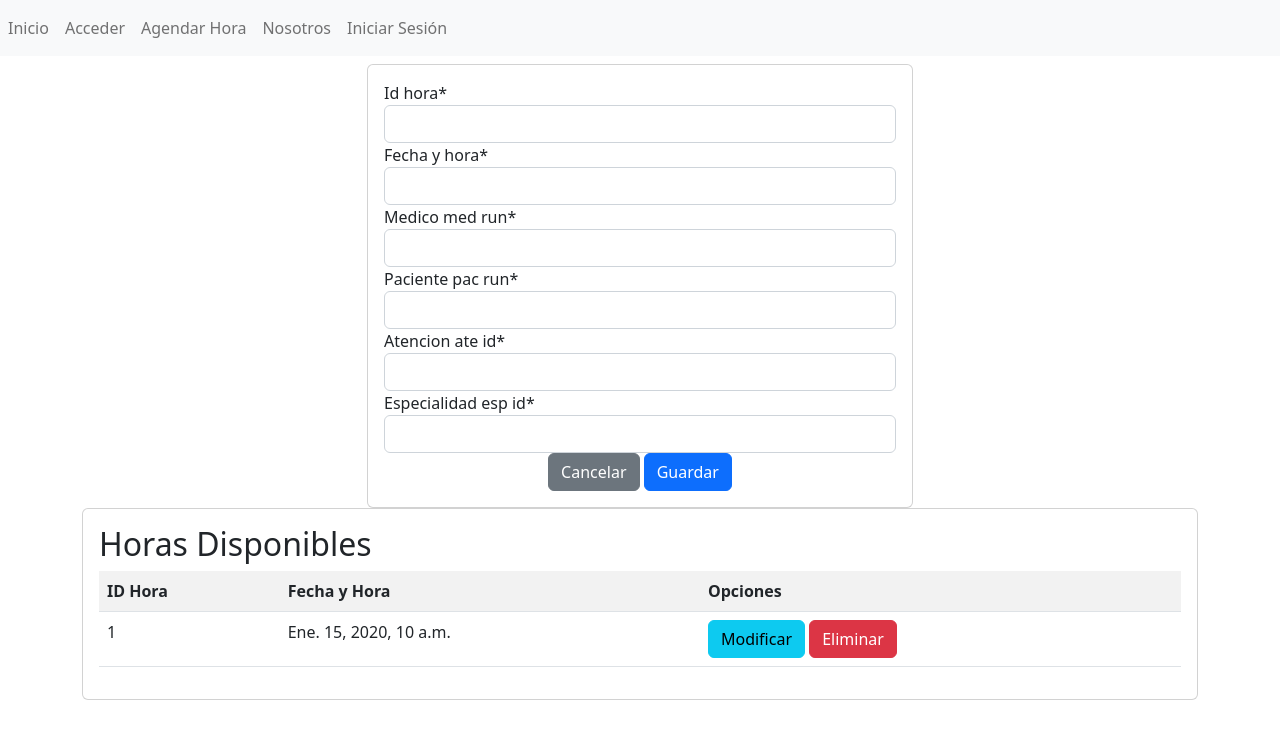
After one commit to NeeckoT/P-gina-CenMedGalenos, a Django app: page /secretaria/horas/ in a window 1280 px wide. The commit adds this page. Shown: the top 739 px of the page. Run offline with Django 3.2, Linux system fonts and the light colour scheme; tables that the repository leaves empty hold one stand-in row (values such as "Sample post"); some libraries are stand-ins or nearby versions.

Commit message:
CRUD Secretaria - 23-11-2023 / Agregar, modificar, eliminar horas disponibles a pacientes.

```diff
--- a/Sistema/ADMIn.txt
+++ b/Sistema/ADMIn.txt
@@ -1,3 +1,7 @@
 admin
 12345
 admin@admin.com
+
+admin
+nii.torres@duocuc.cl
+CentroMedicoGalenos
--- a/Sistema/sistema/centromedico/forms.py
+++ b/Sistema/sistema/centromedico/forms.py
@@ -3,6 +3,8 @@ from tempus_dominus.widgets import DatePicker
 from .models import Hora, Medico, Especialidad
 from .models import Paciente
 from .models import Atencion
+
+from django.contrib.auth.forms import UserCreationForm
 #from .models import Usuario
 #from .models import HorasAtencionMedico
 
@@ -50,3 +52,10 @@ class GenerarHorasForm(forms.Form):
         if not Medico.objects.filter(med_run=med_run).exists():
             raise forms.ValidationError("No se encontró un médico con este med_run.")
         return med_run
+
+
+
+
+
+class CustomUserCreationForm(UserCreationForm):
+    pass
--- a/Sistema/sistema/centromedico/models.py
+++ b/Sistema/sistema/centromedico/models.py
@@ -2,12 +2,14 @@ from django.db import models
 
 class Afp(models.Model):
     class Meta:
-        db_table = 'Afp'
+        db_table = 'afp'
     id_afp = models.IntegerField(primary_key=True)
     afp = models.CharField(max_length=50)
     descuento_afp = models.IntegerField()
 
 class Atencion(models.Model):
+    class Meta:
+        db_table = 'atencion'
     ate_id = models.IntegerField(primary_key=True)
     fecha_atencion = models.DateField()
     hr_atencion = models.CharField(max_length=5)
@@ -18,20 +20,28 @@ class Atencion(models.Model):
     centro_medico_id_centro_medico = models.IntegerField(null=True)
 
 class Cargo(models.Model):
+    class Meta:
+        db_table = 'cargo'
     car_id = models.IntegerField(primary_key=True)
     nombre = models.CharField(max_length=30)
 
 class CentroMedico(models.Model):
+    class Meta:
+        db_table = 'centro_medico'
     id_centro_medico = models.IntegerField(primary_key=True)
     centro_medico = models.CharField(max_length=50)
     fono_centro = models.IntegerField()
     direccion_id_direccion = models.IntegerField(null=True)
 
 class Comuna(models.Model):
+    class Meta:
+        db_table = 'comuna'
     id_comuna = models.IntegerField(primary_key=True)
     comuna = models.CharField(max_length=50)
 
 class DetalleAtenMedicasMensuales(models.Model):
+    class Meta:
+        db_table = 'detalle_atenmedicas_mensuales'
     mes_anno_atencion = models.CharField(max_length=7)
     atencion_ate_id = models.IntegerField(primary_key=True)
     paciente = models.CharField(max_length=100)
@@ -40,11 +50,15 @@ class DetalleAtenMedicasMensuales(models.Model):
     costo_atencion = models.IntegerField()
 
 class Direccion(models.Model):
+    class Meta:
+        db_table = 'direccion'
     id_direccion = models.IntegerField(primary_key=True)
     direccion = models.CharField(max_length=100)
     comuna_id_comuna = models.IntegerField()
 
 class Empleado(models.Model):
+    class Meta:
+        db_table = 'empleado'
     id_empleado = models.IntegerField(primary_key=True)
     rut_empleado = models.IntegerField()
     dv_empleado = models.CharField(max_length=1)
@@ -61,25 +75,32 @@ class Empleado(models.Model):
     afp_id_afp = models.IntegerField()
 
 class ErroresProceso(models.Model):
+    class Meta:
+        db_table = 'errores_proceso'
     id_error = models.IntegerField(primary_key=True)
     subprograma_error = models.CharField(max_length=150)
     descripcion_error = models.CharField(max_length=500)
 
 
 class Especialidad(models.Model):
+    class Meta:
+        db_table = 'especialidad'
     esp_id = models.IntegerField(primary_key=True)
     nombre = models.CharField(max_length=25)
 
 class Hora(models.Model):
+    class Meta:
+        db_table = 'hora'
     id_hora = models.IntegerField(primary_key=True)
-    fecha_y_hora = models.DateField()
+    fecha_y_hora = models.DateTimeField()
+    medico_med_run = models.IntegerField(null=False)
     paciente_pac_run = models.IntegerField(null=True)
     atencion_ate_id = models.IntegerField()
     especialidad_esp_id = models.IntegerField()
 
 class Medico(models.Model):
     class Meta:
-        db_table = 'Medico'
+        db_table = 'medico'
     med_run = models.IntegerField(primary_key=True)
     dv_run = models.CharField(max_length=1)
     pnombre = models.CharField(max_length=15)
@@ -97,7 +118,7 @@ class Medico(models.Model):
 
 class Paciente(models.Model):
     class Meta:
-        db_table = 'Paciente'
+        db_table = 'paciente'
     pac_run = models.IntegerField(primary_key=True)
     dv_run = models.CharField(max_length=1)
     pnombre = models.CharField(max_length=15)
@@ -113,24 +134,34 @@ class Paciente(models.Model):
     direccion_id_direccion = models.IntegerField()
 
 class PagoAtencion(models.Model):
+    class Meta:
+        db_table = 'pago_atencion'
     atencion_ate_id = models.IntegerField(primary_key=True)
     fecha_pago = models.DateField()
     valor_a_pagar = models.IntegerField()
 
 class PrevisionSalud(models.Model):
+    class Meta:
+        db_table = 'prevision_salud'
     id_prevision = models.IntegerField(primary_key=True)
     prevision = models.CharField(max_length=50)
     descuento_prevision = models.IntegerField()
 
 class Relation14(models.Model):
+    class Meta:
+        db_table = 'relation_14'
     hora_id_hora = models.IntegerField(primary_key=True)
     empleado_id_empleado = models.IntegerField()
 
 class Relation15(models.Model):
+    class Meta:
+        db_table = 'relation_15'
     empleado_id_empleado = models.IntegerField(primary_key=True)
     pago_atencion_atencion_ate_id = models.IntegerField()
 
 class ResumenAtenMedicasMensuales(models.Model):
+    class Meta:
+        db_table = 'resumen_atenmedicas_mensuales'
     mes_anno_atencion = models.CharField(max_length=8, primary_key=True)
     total_aten_unid_ambul = models.IntegerField()
     total_aten_unid_urgen = models.IntegerField()
@@ -144,15 +175,21 @@ class ResumenAtenMedicasMensuales(models.Model):
     fecha_grabacion = models.DateField()
 
 class Rol(models.Model):
+    class Meta:
+        db_table = 'rol'
     id_rol = models.IntegerField(primary_key=True)
     descripcion = models.CharField(max_length=1000)
 
 class Salud(models.Model):
+    class Meta:
+        db_table = 'salud'
     sal_id = models.IntegerField(primary_key=True)
     descripcion = models.CharField(max_length=100)
     costo_pago = models.IntegerField()
     tipo_salud_tipo_sal_id = models.CharField(max_length=3)
 
 class TipoSalud(models.Model):
+    class Meta:
+        db_table = 'tipo_salud'
     tipo_sal_id = models.CharField(max_length=3, primary_key=True)
     descripcion = models.CharField(max_length=100)
--- a/Sistema/sistema/centromedico/templates/base.html
+++ b/Sistema/sistema/centromedico/templates/base.html
@@ -26,6 +26,11 @@
             <a class="nav-item nav-link" href="#">Acceder</a>
             <a class="nav-item nav-link" href="#">Agendar Hora</a>
             <a class="nav-item nav-link" href="{% url 'nosotros' %}">Nosotros</a>
+            {% if user.is_authenticated %}
+            <a class="nav-item nav-link" href="{% url 'logout' %}">Cerrar Sesión</a>
+            {% else %}
+            <a class="nav-item nav-link" href="{% url 'login' %}">Iniciar Sesión</a>
+            {% endif %}
         </div>
     </nav>
 
--- /dev/null
+++ b/Sistema/sistema/centromedico/templates/secretaria/horas.html
@@ -0,0 +1,59 @@
+{% extends "base.html" %}
+
+{% block titulo %} Lista pacientes {% endblock %}
+
+
+{% block contenido %}
+
+{% load crispy_forms_tags %}
+<div class="row">
+    <div class="col-12 col-md-6 offset-md-3">
+        <div class="card">
+            <div class="card-body">
+
+                <form action="" method="post">
+                    {% csrf_token %}
+                    {{ formhora | crispy }}
+                    <div class="d-flex justify-content-center">
+                        <input type="reset" value="Cancelar" class="btn btn-secondary">&nbsp;
+                        <input type="submit" value="Guardar" class="btn btn-primary">
+                    </div>
+
+                </form>
+
+
+            </div>
+        </div>
+
+    </div>
+</div>
+
+<div class="card">
+    <div class="card-body">
+        <h2>Horas Disponibles</h2>
+
+        <table class="table table-striped table-hover table-responsive-sm">
+
+            <tr> <th>ID Hora</th> <th>Fecha y Hora</th> <th>Opciones</th></tr>
+
+            {% for hora in horas %}
+                <tr>
+                    <td>{{ hora.id_hora }}   </td>
+                    <td>{{ hora.fecha_y_hora }}   </td>
+
+
+                    <td>
+                        <a href="{% url 's_m_horas' hora.id_hora %}" class="btn btn-info">Modificar</a>
+                        <a href="{% url 's_e_horas' hora.id_hora %}" class="btn btn-danger">Eliminar</a>
+
+                    </td>
+
+                </tr>
+
+            {% endfor %}
+        </table>
+
+    </div>
+</div>
+
+{% endblock %}
--- a/Sistema/sistema/centromedico/urls.py
+++ b/Sistema/sistema/centromedico/urls.py
@@ -15,5 +15,9 @@ urlpatterns = [
     path('ListaPacientesAtencion/Lista', views.ListaPacientes, name='Lista'),
     path('crear_datos_completos/', views.generar_horas, name='Datos_completos'),
     path('CRUD/', views.crud, name='CRUD'),
+    path('secretaria/horas/', views.secretaria_horas, name='s_horas'),
+    path('secretaria/modhoras/<id>/', views.secretaria_modificar_horas, name='s_m_horas'),
+    path('secretaria/elihoras/<id>/', views.secretaria_eliminar_horas, name='s_e_horas'),
+    path('registro/', views.registro, name='registro'),
 
 ]
--- a/Sistema/sistema/centromedico/views.py
+++ b/Sistema/sistema/centromedico/views.py
@@ -1,5 +1,8 @@
-from django.shortcuts import render, redirect
+from django.shortcuts import render, redirect, get_object_or_404
 from django.http import HttpResponse
+from django.contrib.auth import authenticate, login
+from django.contrib.auth.decorators import login_required, permission_required
+
 from .models import *
 from .forms import *
 
@@ -101,3 +104,67 @@ def crud(request):
 
     context['form'] = form
     return render(request, 'CRUD/CRUD.html', context)
+
+
+def secretaria_horas(request):
+
+    horas = Hora.objects.all()
+
+    data = {
+        'horas': horas,
+        'formhora': HoraForm()
+    }
+
+    if request.method == 'POST':
+        formulario = HoraForm(data = request.POST)
+        if formulario.is_valid():
+            formulario.save()
+            data["mensaje"] = "¡Guardado correctamente!"
+        else:
+            data["formhora"] = formulario
+
+    return render(request, 'secretaria/horas.html', data)
+
+
+
+def secretaria_modificar_horas(request, id):
+
+    hora = get_object_or_404(Hora, id_hora = id)
+
+    data = {
+        'formhora': HoraForm( instance = hora)
+    }
+
+    if request.method == 'POST':
+        formulario = HoraForm(data = request.POST, instance = hora)
+        if formulario.is_valid():
+            formulario.save()
+            return redirect(to = "s_horas")
+        data["formhora"] = formulario
+
+    return render(request, 'secretaria/modhoras.html', data)
+
+
+def secretaria_eliminar_horas (request, id):
+    hora = get_object_or_404(Hora, id_hora = id)
+    hora.delete()
+    return redirect(to = "s_horas")
+
+
+
+def registro(request):
+
+    data = {
+        'form': CustomUserCreationForm()
+    }
+
+    if request.method == 'POST':
+        formulario = CustomUserCreationForm(data = request.POST)
+        if formulario.is_valid():
+            formulario.save()
+            user = authenticate(username = formulario.cleaned_data["username"],
+            password =formulario.cleaned_data["password1"])
+            login(request, user)
+            return redirect(to = "/")
+
+    return render(request, 'registration/registro.html', data)
--- a/Sistema/sistema/sistema/settings.py
+++ b/Sistema/sistema/sistema/settings.py
@@ -93,6 +93,10 @@ DATABASES = {
 # Password validation
 # https://docs.djangoproject.com/en/3.2/ref/settings/#auth-password-validators
 
+LOGIN_REDIRECT_URL = '/'
+LOGOUT_REDIRECT_URL = '/'
+
+
 AUTH_PASSWORD_VALIDATORS = [
     {
         'NAME': 'django.contrib.auth.password_validation.UserAttributeSimilarityValidator',
--- a/Sistema/sistema/sistema/urls.py
+++ b/Sistema/sistema/sistema/urls.py
@@ -20,4 +20,5 @@ from django.urls import include
 urlpatterns = [
     path('admin/', admin.site.urls),
     path('',include('centromedico.urls')),
+    path('accounts/', include('django.contrib.auth.urls')),
 ]
```
Also changed, not shown: Sistema/sistema/centromedico/templates/registration/login.html (added, +42 -0 lines), Sistema/sistema/centromedico/templates/registration/registro.html (added, +42 -0 lines), Sistema/sistema/centromedico/templates/secretaria/modhoras.html (added, +52 -0 lines), Sistema/sistema/centromedico/migrations/0008_remove_medico_descuento_sueldo_id_descuento1_and_more.py (added), Sistema/sistema/centromedico/migrations/0009_alter_hora_table.py (added), Sistema/sistema/centromedico/migrations/0010_alter_hora_table.py (added), Sistema/sistema/centromedico/migrations/0011_alter_medico_table_alter_paciente_table.py (added), Sistema/sistema/centromedico/migrations/0012_alter_afp_table_alter_atencion_table_and_more.py (added), Sistema/sistema/centromedico/migrations/0013_alter_hora_paciente_pac_run.py (added), Sistema/sistema/centromedico/migrations/0014_alter_hora_medico_med_run_and_more.py (added).
